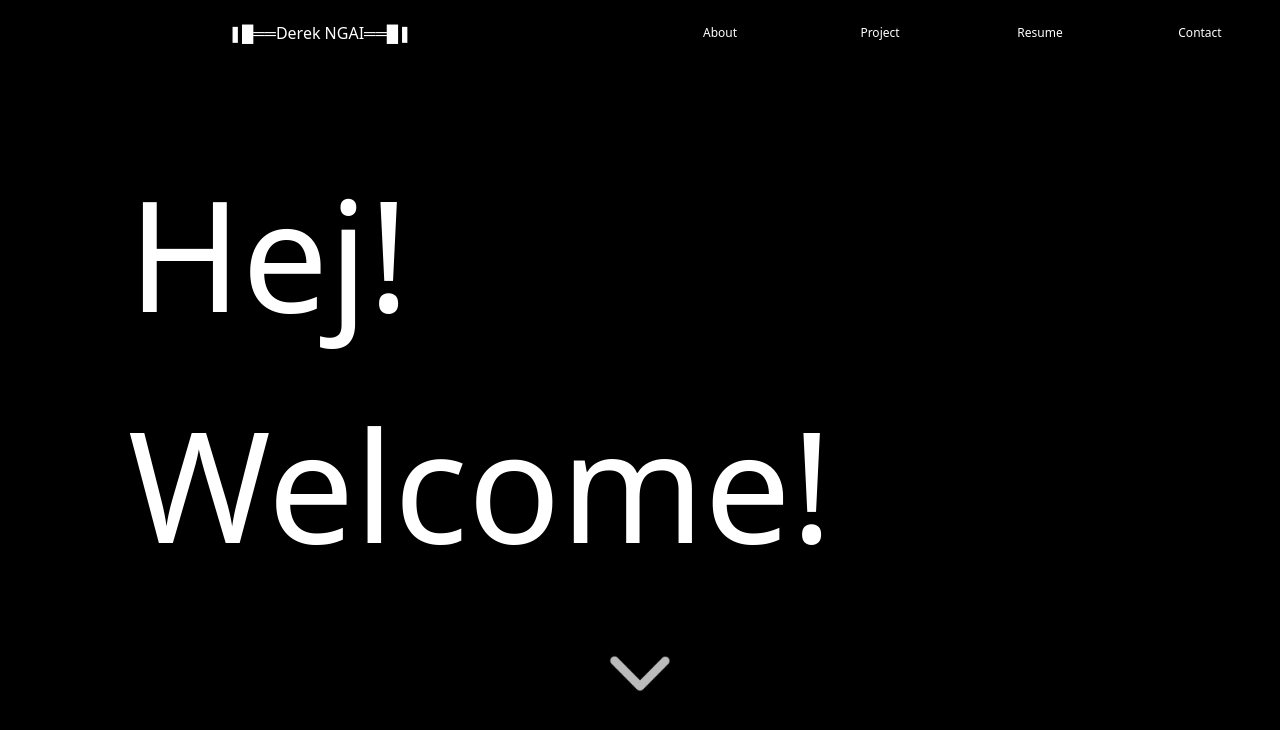
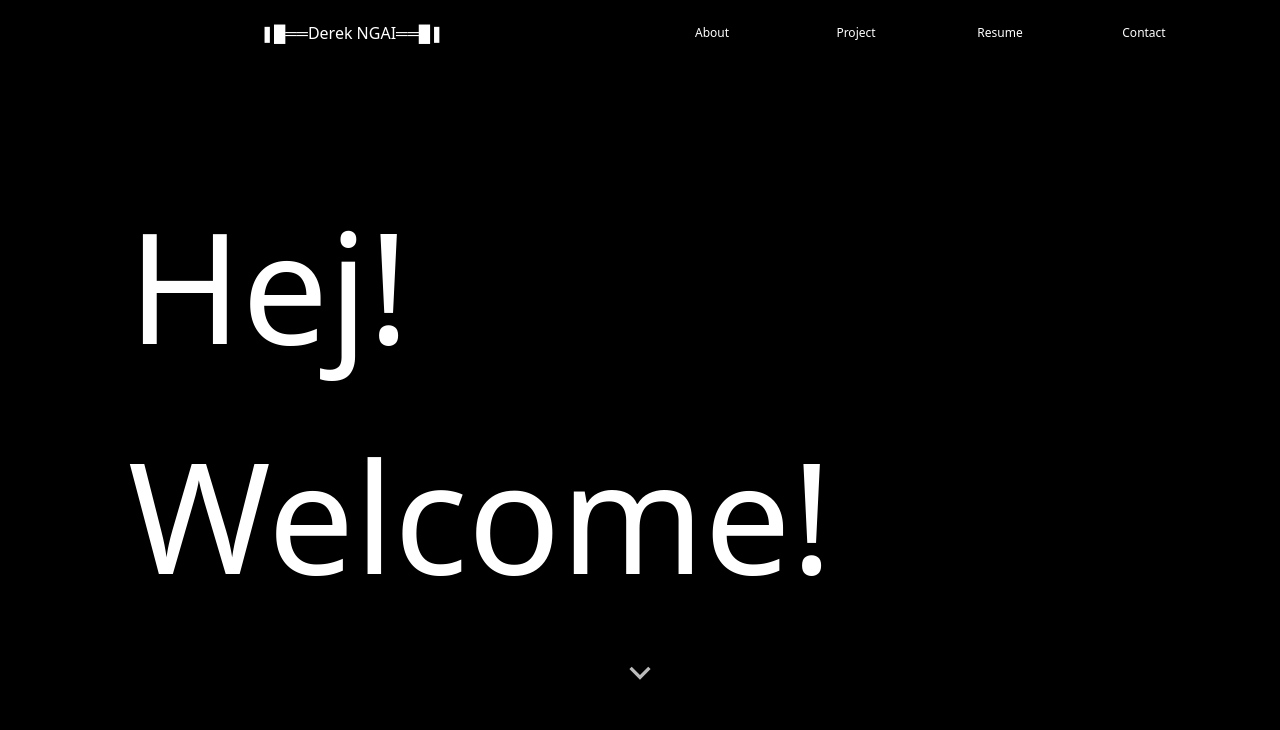
Before and after one commit to DerekNGAI/Personal-Website, a React (Vite) app: page / in a window 1280 px wide. Shown: the top 730 px of the page. Built offline with nearby package versions, Linux system fonts and the light colour scheme.

Commit message:
Enable button function

```diff
--- a/src/App.jsx
+++ b/src/App.jsx
@@ -1,28 +1,39 @@
-import downArrow from "./assets/downArrow.png";
-
 function App() {
   const DownArrowComp = ({ className }) => {
     return (
-      <img
-        className={`w-[10%] animate-pulse brightness-0 invert filter ${className}`}
-        src={downArrow}
-        alt="Down Arrow"
-      />
+      <svg
+        className={`h-10 w-10 animate-pulse text-white ${className}`}
+        xmlns="http://www.w3.org/2000/svg"
+        viewBox="0 0 24 24"
+        fill="currentColor"
+      >
+        <path d="M11.9997 13.1714L16.9495 8.22168L18.3637 9.63589L11.9997 16.0002L5.63574 9.63589L7.04996 8.22168L11.9997 13.1714Z"></path>
+      </svg>
     );
   };
 
-  const HeaderButton = ({ children }) => (
+  const HeaderButton = ({ children, targetId }) => (
     <button
       type="button"
       className="flex h-full w-1/4 items-center justify-center rounded-md text-[1.5vh] transition
         hover:bg-blue-300"
+      onClick={() => {
+        // Use standard JavaScript to smoothly scroll to the element with the matching ID
+        const targetElement = document.getElementById(targetId);
+        if (targetElement) {
+          targetElement.scrollIntoView({ behavior: "smooth", block: "start" });
+        }
+      }}
     >
       {children}
     </button>
   );
 
   const FooterButton = ({ img }) => (
-    <button
+    <a
+      href="https://github.com/DerekNGAI"
+      target="_blank"
+      rel="noopener noreferrer"
       className={`group relative cursor-pointer overflow-hidden rounded-full border border-white/10
         bg-gradient-to-tr from-black/60 to-black/40 p-5 shadow-lg backdrop-blur-lg transition-all
         duration-300 ease-out hover:scale-110 hover:rotate-3 hover:border-white/30
@@ -34,39 +45,46 @@ function App() {
           to-transparent transition-transform duration-700 ease-out group-hover:translate-x-full"
       ></div>
       <div className="relative z-10">{img}</div>
-    </button>
+    </a>
   );
 
-  const CustomSection = ({ children, className }) => (
-    <section className={`h-full w-full snap-start pt-10 ${className}`}>{children}</section>
+  const CustomSection = ({ children, className, id }) => (
+    <section id={id} className={`h-full w-full snap-start pt-10 ${className}`}>
+      {children}
+    </section>
   );
 
   return (
     <>
-      <div className="absolute flex h-1/12 w-full items-center text-white">
+      {/* Fixed header for navigation */}
+      <div
+        className="fixed top-0 left-0 z-50 flex h-1/12 w-full items-center bg-black/50 px-[5%]
+          text-white backdrop-blur-lg"
+      >
         <div className="flex w-1/2 items-center justify-center text-[2vh]">❚█══Derek NGAI══█❚</div>
 
         <div className="flex h-full w-1/2 items-center justify-between py-2">
-          <HeaderButton children={"About"} />
-          <HeaderButton children={"Project"} />
-          <HeaderButton children={"Resume"} />
-          <HeaderButton children={"Contact"} />
+          {/* HeaderButtons now link to specific section IDs */}
+          <HeaderButton targetId={"about-section"}>About</HeaderButton>
+          <HeaderButton targetId={"projects-section"}>Project</HeaderButton>
+          <HeaderButton targetId={"resume-section"}>Resume</HeaderButton>
+          <HeaderButton targetId={"contact-section"}>Contact</HeaderButton>
         </div>
       </div>
 
+      {/* Main scroll container */}
       <div className="h-screen w-screen snap-y snap-mandatory overflow-y-scroll bg-black px-[10%]">
         <div className="h-full w-full">
-          {/* <section className="flex h-screen snap-start flex-col items-center justify-center"> */}
-          <CustomSection className="flex flex-col items-center justify-center">
+          {/* Hero Section */}
+          <CustomSection id={"hero-section"} className="flex flex-col items-center justify-center">
             <div className="flex h-2/3 flex-col items-center justify-center text-[12vw] text-white">
               Hej! Welcome!
             </div>
             <DownArrowComp />
           </CustomSection>
-          {/* </section> */}
 
-          {/* <section className="flex h-screen snap-start flex-col justify-center"> */}
-          <CustomSection className={"flex flex-col justify-center"}>
+          {/* About Section */}
+          <CustomSection id={"about-section"} className={"flex flex-col justify-center"}>
             <div className="flex h-2/3 w-2/3 flex-col items-start justify-center text-white">
               <h1 className="text-[10vw]">Who am I?</h1>
               <p className="text-[3vw]">
@@ -81,9 +99,13 @@ function App() {
             </div>
           </CustomSection>
 
-          <CustomSection className="flex snap-start flex-col items-center justify-center pb-[10%]">
+          {/* Contact Section */}
+          <CustomSection
+            id={"contact-section"}
+            className="flex snap-start flex-col items-center justify-center pb-[10%]"
+          >
             <div className="flex h-3/4 flex-col items-center justify-center gap-[5vh] text-white">
-              <p className="text-[6vh]">Looking for Front-end Developer?</p>
+              <p className="text-[6vh]">Looking for a Front-end Developer?</p>
               <button
                 className="group relative w-1/2 overflow-hidden rounded-md border border-b-4
                   border-red-400 bg-red-950 px-4 py-2 font-medium text-red-400 duration-300
@@ -95,7 +117,9 @@ function App() {
                     bg-red-400 opacity-50 shadow-[0_0_10px_10px_rgba(0,0,0,0.3)] shadow-red-400
                     duration-500 group-hover:top-[150%]"
                 />
-                <p className="text-[4vh]">GET IN TOUCH</p>
+                <a href="mailto:derekngai.dnw@gmail.com" className="text-[4vh]">
+                  GET IN TOUCH
+                </a>
               </button>
             </div>
 
```
Also changed, not shown: src/assets/downArrow.png (deleted).
